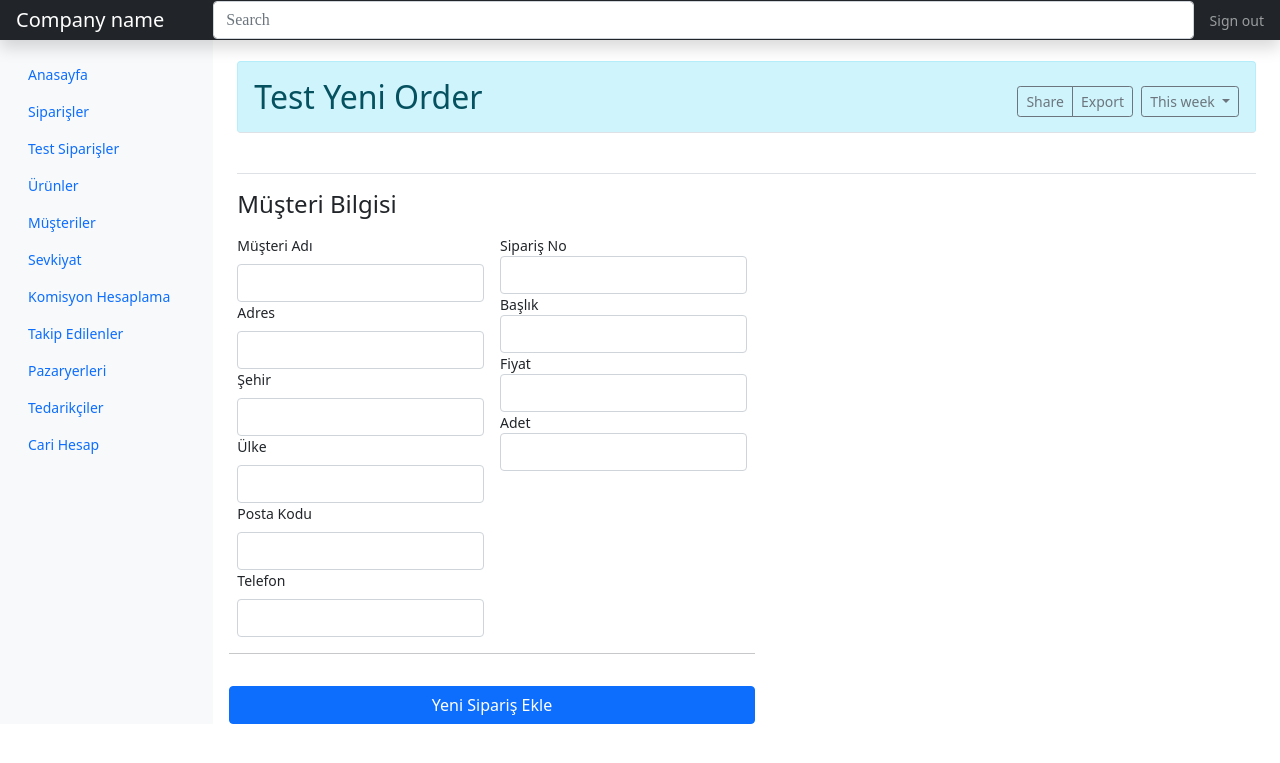
After one commit to ubalalan/aeadminpaenl, a Django app: page /addordertest/ in a window 1280 px wide. The commit adds this page. Shown: the top 763 px of the page. Run offline with Django 3.2, Linux system fonts and the light colour scheme; some libraries are stand-ins or nearby versions.

Commit message:
19.03 3. değişiklik

```diff
--- a/balalan/ecommerce/orders/forms.py
+++ b/balalan/ecommerce/orders/forms.py
@@ -1,4 +1,4 @@
-from dashboard.models import Order, Customer
+from .models import Order, Customer
 from django import forms
 from django.forms import ModelForm
 from django.core.validators import FileExtensionValidator
--- a/balalan/ecommerce/orders/urls.py
+++ b/balalan/ecommerce/orders/urls.py
@@ -1,10 +1,11 @@
 from django.urls import path
-from . import views
+from .import views
 from django.conf import settings
 from django.conf.urls.static import static
 
 urlpatterns = [
 path('order/', views.order, name ="order"),
 path('addorder/',views.addorder, name="addorder"),
-
+path('addordertest/',views.addordertest, name="addordertest"),
+path('testorder/',views.testorder, name="testorder"),
 ]+ static(settings.STATIC_URL, document_root=settings.STATIC_ROOT)
--- a/balalan/ecommerce/orders/views.py
+++ b/balalan/ecommerce/orders/views.py
@@ -1,5 +1,5 @@
 from django.shortcuts import render
-from .models import Order
+from .models import Order, Customer
 from django.core.paginator import Paginator
 # Create your views here.
 
@@ -18,3 +18,29 @@ def addorder(request):
         order = Order(order_no=order_no,price=price,quantity=quantity)
         order.save()
     return render(request, "order/addorder.html",)
+
+def addordertest(request):
+    if request.method == 'POST':
+        name = request.POST.get('name', "")
+        address = request.POST.get('address', "")
+        city = request.POST.get('city', "")
+        state = request.POST.get('state', "")
+        zipcode = request.POST.get('zipcode', "")
+        phone=request.POST.get('phone',"")
+        email=request.POST.get('email',"")
+        customer = Customer(name=name,address=address,city=city,state=state,zipcode=zipcode,phone=phone,email=email)
+        customer.save()
+
+    if request.method == 'POST':
+        order_no = request.POST.get('order_no', "")
+        price = request.POST.get('price', "")
+        quantity = request.POST.get('quantity', "")
+        order = Order(order_no=order_no,price=price,quantity=quantity)
+        order.save()
+    return render(request, "order/addordertest.html",)
+def testorder(request):
+    Orders = Order.objects.all()
+    paginator = Paginator(Orders, 30)
+    page_number = request.GET.get('page')
+    page_obj = paginator.get_page(page_number)
+    return render(request, 'order/testorder.html', context={'Orders': page_obj})
--- a/balalan/ecommerce/products/forms.py
+++ b/balalan/ecommerce/products/forms.py
@@ -1,4 +1,4 @@
-from dashboard.models import Product
+from .models import Product
 from django import forms
 from django.forms import ModelForm
 from django.core.validators import FileExtensionValidator
--- a/balalan/ecommerce/templates/base.html
+++ b/balalan/ecommerce/templates/base.html
@@ -48,6 +48,13 @@
             <a class="nav-link" href="{% url 'order' %}">
               <span data-feather="file"></span>
               Siparişler
+            </a>
+          </li>
+
+          <li class="nav-item">
+            <a class="nav-link" href="{% url 'testorder' %}">
+              <span data-feather="file"></span>
+              Test Siparişler
             </a>
           </li>
           <li class="nav-item">
--- /dev/null
+++ b/balalan/ecommerce/templates/order/addordertest.html
@@ -0,0 +1,82 @@
+{% extends 'base.html' %}
+
+{% load static %}
+
+{% block content %}
+
+<main class="col-md-9 ms-sm-auto col-lg-10 px-md-4">
+  <br>
+
+  <div
+    class="d-flex justify-content-between flex-wrap flex-md-nowrap align-items-center pt-3 pb-2 mb-3 border-bottom alert-heading alert alert-info">
+    <h1 class="h2">Test Yeni Order</h1>
+
+    <div class="btn-toolbar mb-2 mb-md-0">
+      <div class="btn-group me-2">
+        <button type="button" class="btn btn-sm btn-outline-secondary">Share</button>
+        <button type="button" class="btn btn-sm btn-outline-secondary">Export</button>
+      </div>
+      <button type="button" class="btn btn-sm btn-outline-secondary dropdown-toggle">
+        <span data-feather="calendar"></span>
+        This week
+      </button>
+
+    </div>
+  </div>
+
+  <div class="row">
+    <div class="col-sm-12">
+      <div class="x_content">
+
+        <div
+          class="d-flex justify-content-between flex-wrap flex-md-nowrap align-items-center pt-3 pb-2 mb-3 border-bottom">
+
+        </div>
+        <form method="POST">
+          {% csrf_token %} {{form}}
+          <div class="form-row">
+            <div class="col-md-6">
+              <h4 class="mb-3">Müşteri Bilgisi</h4>
+              <form class="needs-validation" novalidate>
+                <div class="row g-3">
+                  <div class="col-sm-6">
+                    <label for="name"  class="form-label">Müşteri Adı</label>
+                    <input type="text" class="form-control" id="name" name="name" placeholder="" value="" required>
+                    <label for="address" class="form-label">Adres</label>
+                    <input type="text" class="form-control" id="address" name="address"placeholder="" value="" required>
+                    <label for="address" class="form-label">Şehir</label>
+                    <input type="text" class="form-control" id="city" name="city"placeholder="" value="" required>
+                    <label for="state" class="form-label">Ülke</label>
+                    <input type="text" class="form-control" id="state" name="state" placeholder="" value="" required>
+                    <label for="zipcode" class="form-label">Posta Kodu</label>
+                    <input type="text" class="form-control" id="zipcode" name="zipcode" placeholder="" value="" required>
+                    <label for="phone" class="form-label">Telefon</label>
+                    <input type="text" class="form-control" id="phone" name="phone" placeholder="" value="" required>
+
+
+                  </div>
+                  <div class="form-group col-md-6">
+                    <label>Sipariş No</label>
+                    <input type="text" class="form-control" id="order_no" name="order_no" />
+                    <label>Başlık</label>
+                    <input type="text" class="form-control" id="name" name="name" />
+                    <label>Fiyat </label>
+                    <input type="text" class="form-control" id="price" name="price" />
+                    <label>Adet </label>
+                    <input type="text" class="form-control" id="quantity" name="quantity" />
+                  </div>
+                  <hr>
+                  <button type="submit" class="btn btn-primary">
+                    Yeni Sipariş Ekle
+                  </button>
+                </div>
+              </form>
+            </div>
+          </div>
+      </div>
+    </div>
+</main>
+</div>
+</div>
+
+{% endblock content %}
--- a/balalan/ecommerce/templates/order/orders.html
+++ b/balalan/ecommerce/templates/order/orders.html
@@ -14,6 +14,7 @@
         <h1 class="h2">Siparişler
 
           <button type="button" class="btn btn-sm btn-outline-primary"><a href="{% url 'addorder' %}" class="button nounderline">Yeni Ürün Ekle</a></button>
+          <button type="button" class="btn btn-sm btn-outline-primary"><a href="{% url 'addordertest' %}" class="button nounderline">TestYeni Ürün Ekle</a></button>
           <button type="button" class="btn btn-sm btn-outline-secondary dropdown-toggle"><span data-feather="calendar"></span>This week</button>
 
   </h1>   <hr>
```
Also changed, not shown: balalan/ecommerce/customers/admin.py (deleted, +0 -20 lines), balalan/ecommerce/orders/admin.py (+17 -1 lines), balalan/ecommerce/orders/models.py (+25 -6 lines), balalan/ecommerce/products/views.py (+0 -21 lines), balalan/ecommerce/templates/order/testorder.html (added, +76 -0 lines), balalan/ecommerce/db.sqlite3, balalan/ecommerce/orders/migrations/0005_auto_20210318_2124.py (added), balalan/ecommerce/orders/migrations/0006_customer.py (added), balalan/ecommerce/orders/migrations/0007_remove_order_customer.py (added).
